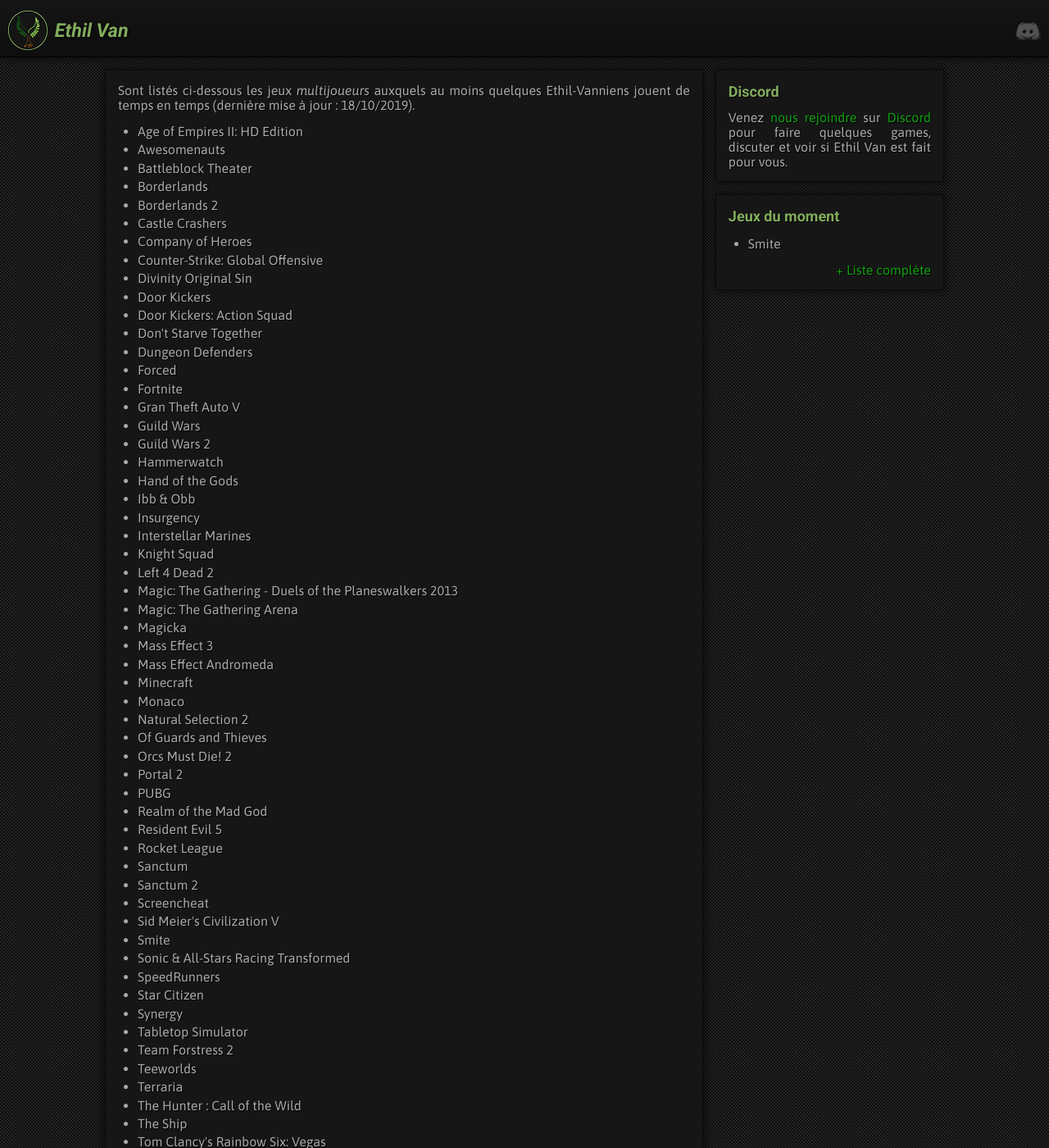
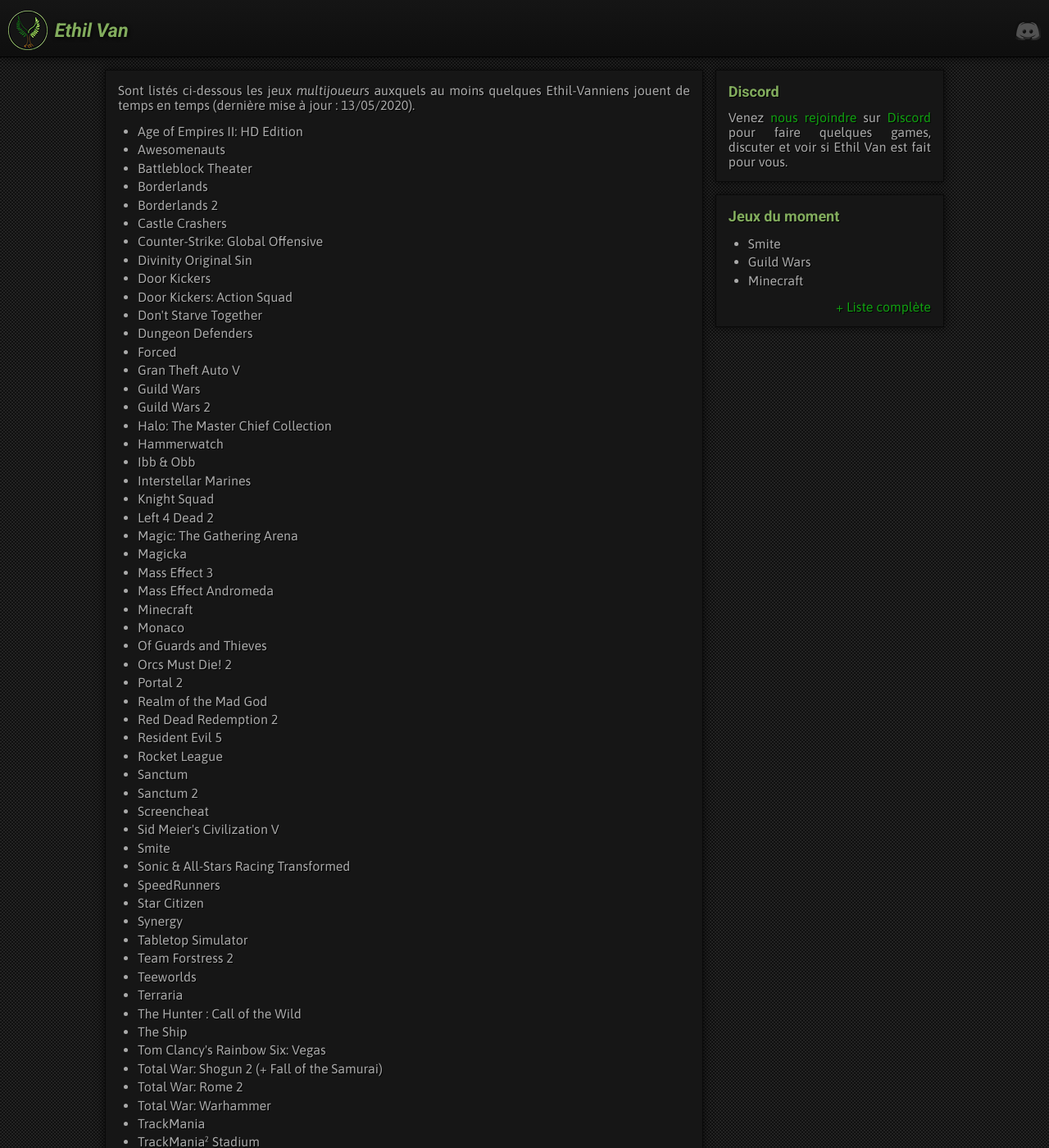
Before and after one commit to EthilVan/EthilVan.github.io, a Jekyll site: the page built from jeux/index.html, in a window 1280 px wide and 1400 px high. Shown: the whole window at 82% size. Built offline with Jekyll 4.4.1, drawn with Linux system fonts in a browser that asks for light colours; Markdown is read by kramdown in place of the engine named in the settings.

Commit message:
MàJ des jeux du moment + cleanup

```diff
--- a/_layouts/default.html
+++ b/_layouts/default.html
@@ -1,19 +1,18 @@
 <!DOCTYPE html>
 <html lang="fr-FR">
 <head>
-  <meta charset="utf-8" />
-  <meta http-equiv="X-UA-Compatible" content="IE=edge,chrome=1" />
-  <meta name="viewport" content="user-scalable=no, initial-scale=1, minimum-scale=1, maximum-scale=1, width=device-width" />
+	<meta charset="utf-8"/>
+	<meta http-equiv="X-UA-Compatible" content="IE=edge,chrome=1"/>
+	<meta name="viewport"
+	      content="user-scalable=no, initial-scale=1, minimum-scale=1, maximum-scale=1, width=device-width"/>
 
 	<title>{{ page.title }}</title>
 
-  <link href='http://fonts.googleapis.com/css?family=Asap:400,700,400italic,700italic' rel='stylesheet' type='text/css' />
-  <link href='http://fonts.googleapis.com/css?family=Roboto:700,700italic' rel='stylesheet' type='text/css' />
-  <link rel="icon" type="image/png" href="/assets/favicon.png" />
-  <link rel="stylesheet" href="/css/style.css" />
-
-  <script src="https://ajax.googleapis.com/ajax/libs/jquery/1.12.4/jquery.min.js"></script>
-  <script src="/js/bootstrap.min.js"></script>
+	<link href='http://fonts.googleapis.com/css?family=Asap:400,700,400italic,700italic' rel='stylesheet'
+	      type='text/css'/>
+	<link href='http://fonts.googleapis.com/css?family=Roboto:700,700italic' rel='stylesheet' type='text/css'/>
+	<link rel="icon" type="image/png" href="/assets/favicon.png"/>
+	<link rel="stylesheet" href="/css/style.css"/>
 </head>
 
 <body>
@@ -37,12 +36,15 @@
 	<aside id="sidebar">
 		<div class="window infos">
 			<h6>Discord</h6>
-      <p>Venez <a href="https://discord.gg/ZEECxNd">nous rejoindre</a> sur <a href="https://discordapp.com/">Discord</a> pour faire quelques games, discuter et voir si Ethil Van est fait pour vous.</p>
+			<p>Venez <a href="https://discord.gg/ZEECxNd">nous rejoindre</a> sur <a href="https://discordapp.com/">Discord</a>
+				pour faire quelques games, discuter et voir si Ethil Van est fait pour vous.</p>
 		</div>
 		<div class="window games">
 			<h6>Jeux du moment</h6>
 			<ul>
 				<li>Smite</li>
+				<li>Guild Wars</li>
+				<li>Minecraft</li>
 			</ul>
 			<p class="align-right"><a href="/jeux">+ Liste complète</a></p>
 		</div>
--- a/_layouts/post.html
+++ b/_layouts/post.html
@@ -5,5 +5,5 @@
 <p class="meta">{{ page.date | date_to_string }}</p>
 
 <div class="post">
-{{ content }}
+	{{ content }}
 </div>
--- a/jeux/index.html
+++ b/jeux/index.html
@@ -3,7 +3,8 @@
 title: Jeux | Ethil Van
 ---
 
-<p>Sont listés ci-dessous les jeux <i>multijoueurs</i> auxquels au moins quelques Ethil-Vanniens jouent de temps en temps (dernière mise à jour : 18/10/2019).</p>
+<p>Sont listés ci-dessous les jeux <i>multijoueurs</i> auxquels au moins quelques Ethil-Vanniens jouent de temps en
+	temps (dernière mise à jour : 13/05/2020).</p>
 
 <ul>
 	<li>Age of Empires II: HD Edition</li>
@@ -12,7 +13,6 @@
 	<li>Borderlands</li>
 	<li>Borderlands 2</li>
 	<li>Castle Crashers</li>
-  <li>Company of Heroes</li>
 	<li>Counter-Strike: Global Offensive</li>
 	<li>Divinity Original Sin</li>
 	<li>Door Kickers</li>
@@ -20,30 +20,26 @@
 	<li>Don't Starve Together</li>
 	<li>Dungeon Defenders</li>
 	<li>Forced</li>
-  <li>Fortnite</li>
 	<li>Gran Theft Auto V</li>
 	<li>Guild Wars</li>
 	<li>Guild Wars 2</li>
+	<li>Halo: The Master Chief Collection</li>
 	<li>Hammerwatch</li>
-  <li>Hand of the Gods</li>
 	<li>Ibb &amp; Obb</li>
-  <li>Insurgency</li>
 	<li>Interstellar Marines</li>
 	<li>Knight Squad</li>
 	<li>Left 4 Dead 2</li>
-  <li>Magic: The Gathering - Duels of the Planeswalkers 2013</li>
 	<li>Magic: The Gathering Arena</li>
 	<li>Magicka</li>
 	<li>Mass Effect 3</li>
 	<li>Mass Effect Andromeda</li>
 	<li>Minecraft</li>
 	<li>Monaco</li>
-  <li>Natural Selection 2</li>
 	<li>Of Guards and Thieves</li>
 	<li>Orcs Must Die! 2</li>
 	<li>Portal 2</li>
-  <li>PUBG</li>
 	<li>Realm of the Mad God</li>
+	<li>Red Dead Redemption 2</li>
 	<li>Resident Evil 5</li>
 	<li>Rocket League</li>
 	<li>Sanctum</li>
```
Also changed, not shown: index.html (+27 -13 lines), 1 other file. Lines whose indentation alone changed are shown as unchanged.
